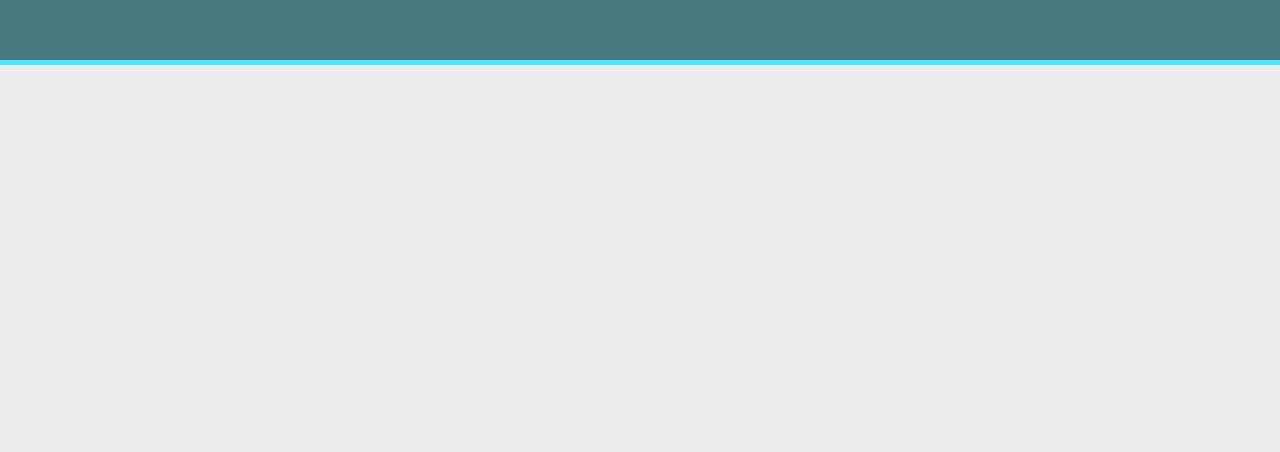
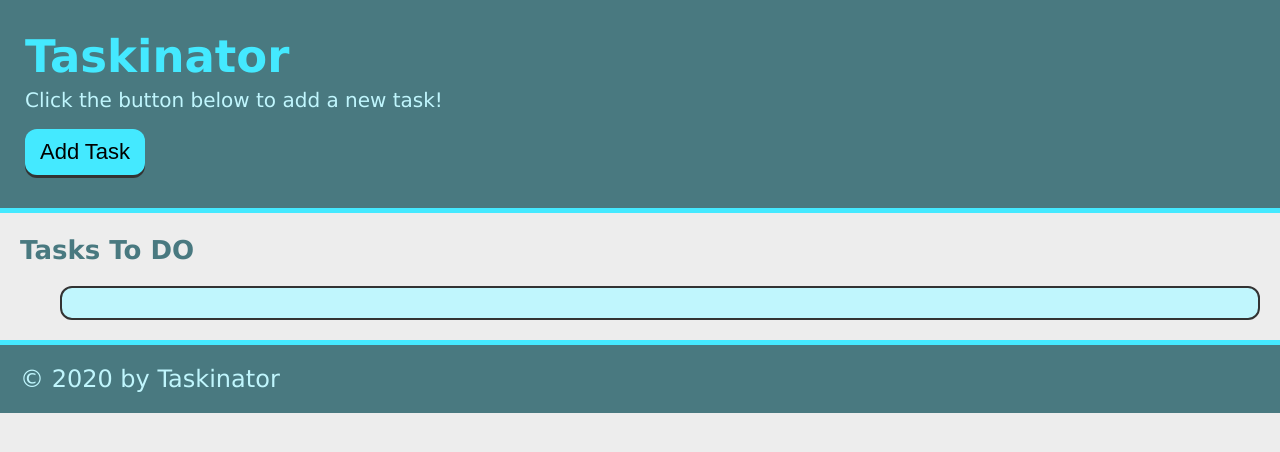
Before and after one commit to ceshort23design/taskinator, a plain HTML site: page index.html in a window 1280 px wide. Drawn offline with Linux system fonts and the light colour scheme.

Commit message:
basic formatting in index.html

```diff
--- a/assets/css/style.css
+++ b/assets/css/style.css
@@ -36,6 +36,7 @@ header p {
 p,
 li {
   font-size: 1.6rem;
+  list-style: none;
 }
 
 form {
--- a/index.html
+++ b/index.html
@@ -9,8 +9,23 @@
 </head>
 <body>
     <header>
+        <h1 class="page-title">Taskinator</h1>
+        <p>Click the button below to add a new task!</p>
+        <button class="btn">Add Task</button>
+    </header>
 
-    </header>
+    <main>
+        <section class="task-list-wrapper">
+            <h2 class="list-title">Tasks To DO</h2>
+            <ul>
+                <li class="task-item"></li>
+            </ul>
+        </section>
+    </main>
+
+    <footer>
+        &copy; 2020 by Taskinator
+    </footer>
 
     <script src="./assets/js/script.js"></script>
 </body>
```
